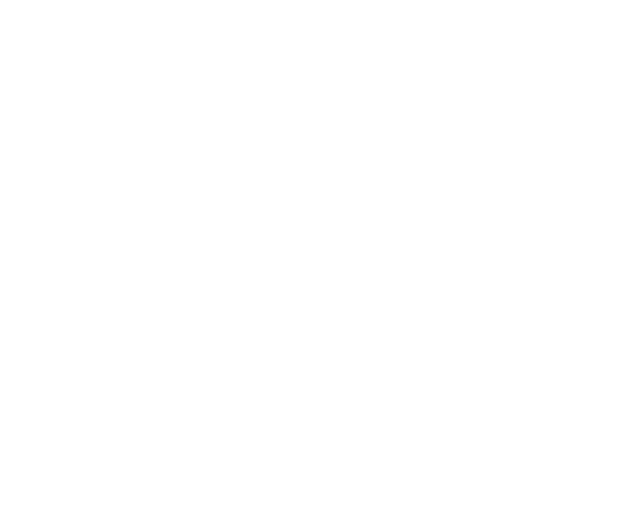
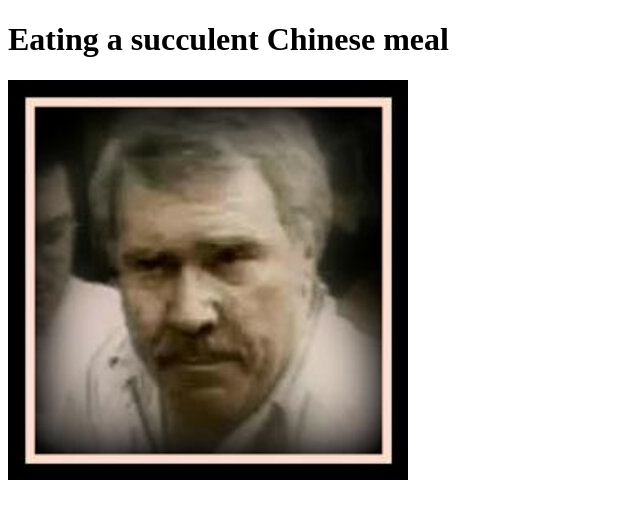
Before and after one commit to dlorbox/qriosity, a plain HTML site: page index.html in a window 1280 px wide. Shown: the whole page, without its empty margins (0-640 px from the left). Drawn offline with Linux system fonts and the light colour scheme.

Commit message:
adding a succulent meal

```diff
--- a/index.html
+++ b/index.html
@@ -2,9 +2,10 @@
 <html lang="en">
 <head>
 	<meta charset="UTF-8">
-	<title>testing</title>
+	<title>What is the charge?</title>
 </head>
 <body>
-
+	<h1>Eating a succulent Chinese meal</h1>
+	<img src="assets/manifest.jpeg" alt="">
 </body>
 </html>
```
Also changed, not shown: assets/manifest.jpeg (added), scripts/script.js (added), styles/style.css (added).
